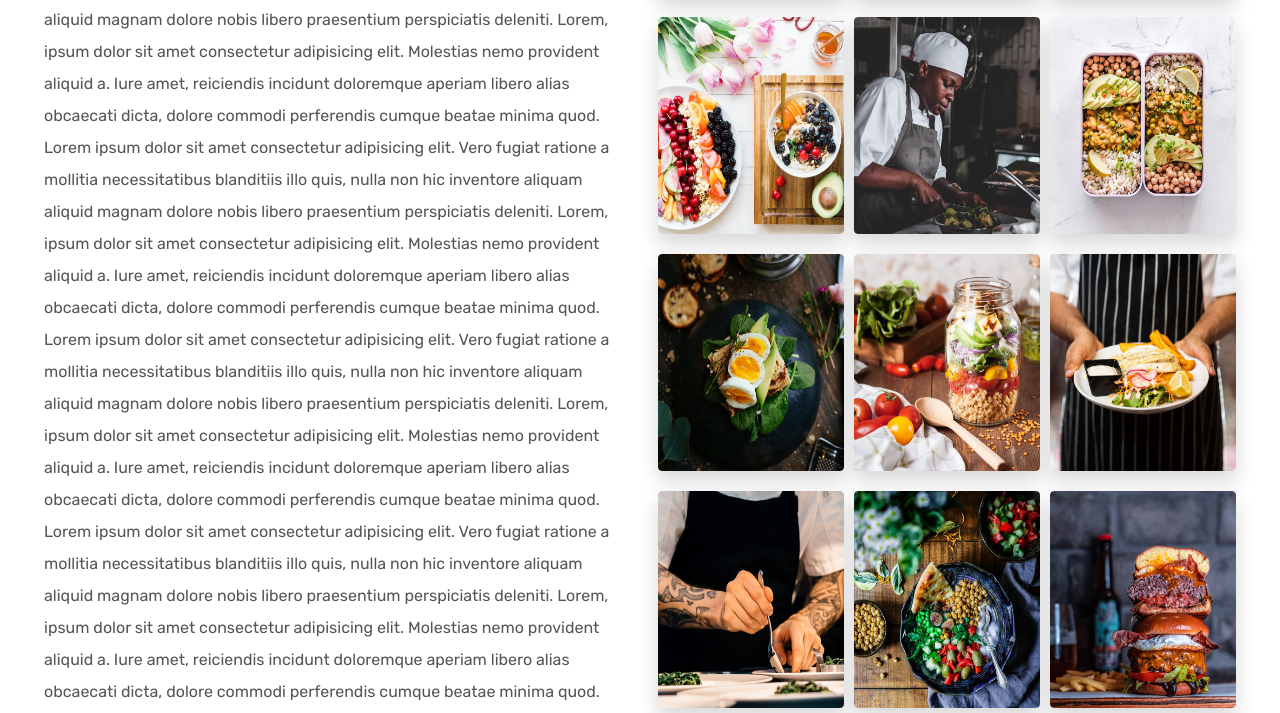
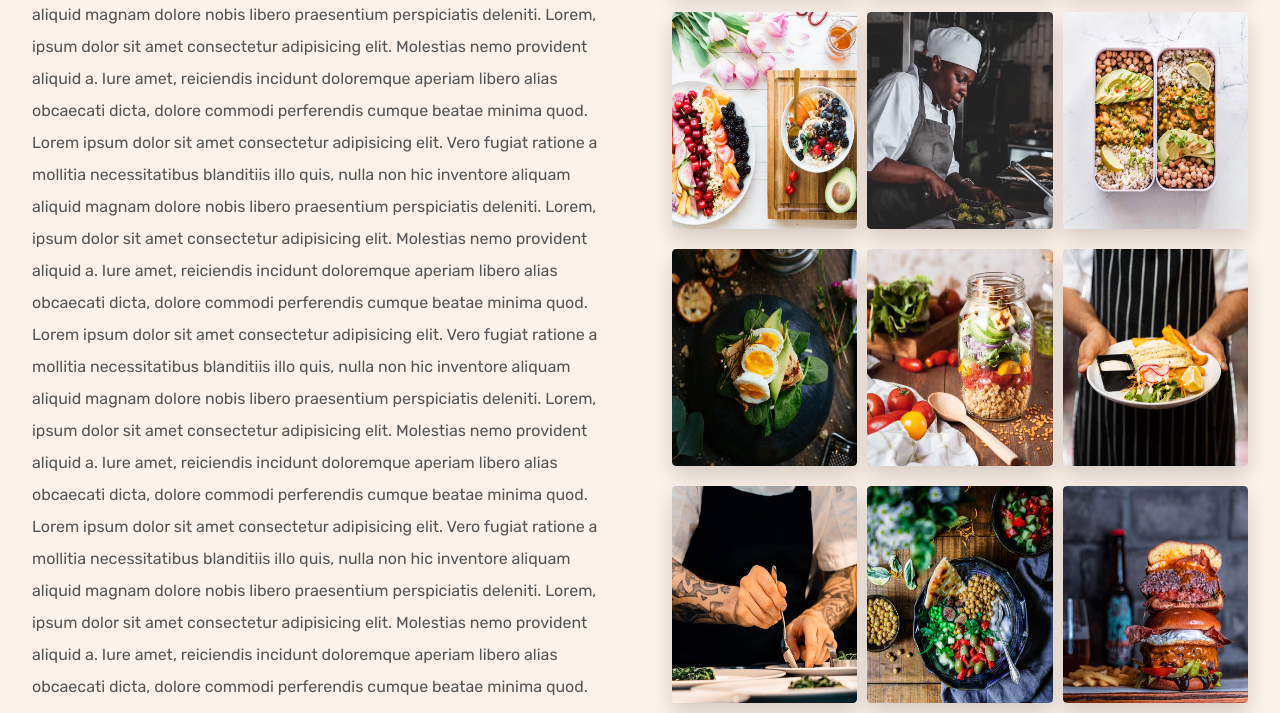
Before and after one commit to MartinbianchoEduardo/HTML-and-CSS-course, a plain HTML site: page 07-Project/practice.html in a window 1280 px wide. Shown: the part 251-964 px from the top of the page. Drawn offline with Linux system fonts and the light colour scheme.

Commit message:
component finished

```diff
--- a/07-Project/practice.css
+++ b/07-Project/practice.css
@@ -5,20 +5,22 @@
 }
 
 body {
-  /* background-color: #fdf2e9; */
   font-family: "Rubik", sans-serif;
   line-height: 2;
   color: #555;
 }
 
 section {
-  padding: 3%;
+  padding: 2% 5%;
 }
 
 .container {
-  margin: 1% 2%;
   display: grid;
+
+  margin: 1% 0;
   grid-template-columns: repeat(2, 1fr);
+  background-color: #fdf2e9;
+  box-shadow: 0px 8px 15px 0px rgba(0, 0, 0, 0.116);
 }
 
 h1 {
@@ -28,7 +30,7 @@ h1 {
 
 .gallery {
   display: grid;
-  padding: 3%;
+  padding: 2% 5%;
   grid-template-columns: repeat(3, 1fr);
   gap: 20px 10px;
   width: 100%;
```
